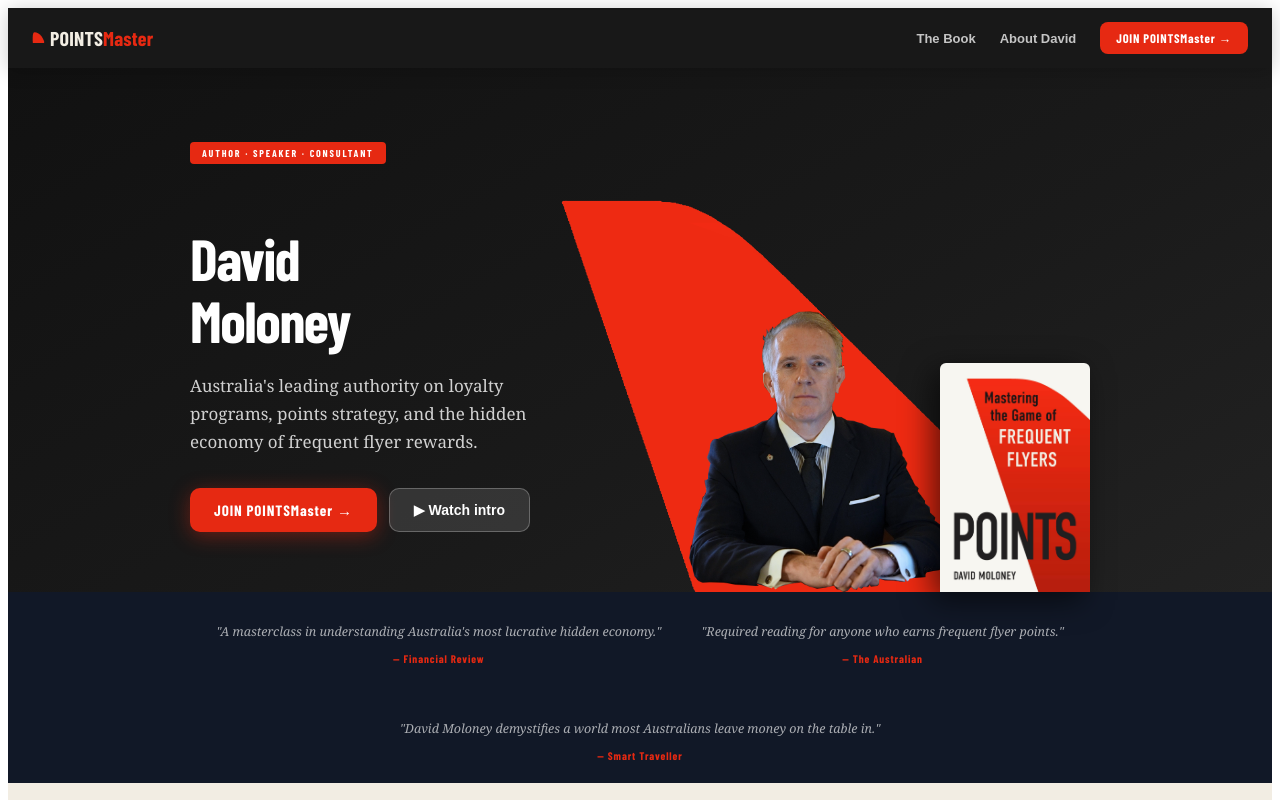
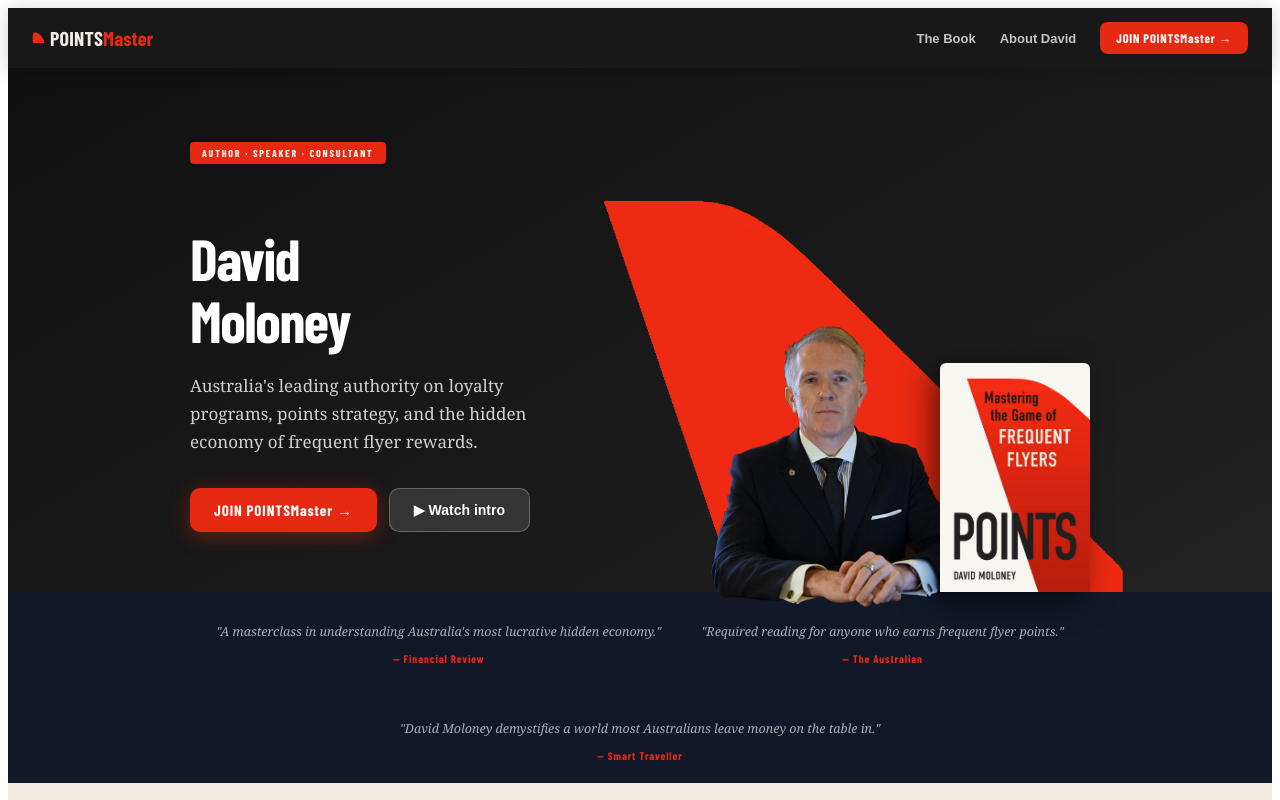
Before and after one commit to PatrickBossert/loyaltyagent, a React (Vite) app: page / in a window 1280 px wide. Both pictures are taken after a click on the button "About the Author — David Moloney". Shown: the top 800 px of the page. Built offline with nearby package versions, Linux system fonts and the light colour scheme; a web font is replaced by a local one.

Commit message:
Composite favicon - tail motif with David

```diff
--- a/src/App.jsx
+++ b/src/App.jsx
@@ -487,8 +487,8 @@
                   src="/DavidM.png"
                   alt="David Moloney"
                   style={{
-                    position: "absolute", bottom: 0, left: "50%",
-                    transform: "translateX(-50%)",
+                    position: "absolute", bottom: -15, left: "50%",
+                    transform: "translateX(calc(-50% - 20px))",
                     height: "67%", width: "auto",
                     display: "block", zIndex: 1,
                   }}
@@ -504,7 +504,7 @@
                   boxShadow: "-8px 8px 30px rgba(0,0,0,0.6)",
                   display: "block",
                   position: "relative", zIndex: 2,
-                  marginLeft: -40, flexShrink: 0,
+                  marginLeft: -82, flexShrink: 0,
                   alignSelf: "flex-end",
                 }}
               />
```
Also changed, not shown: public/favicon.svg.
